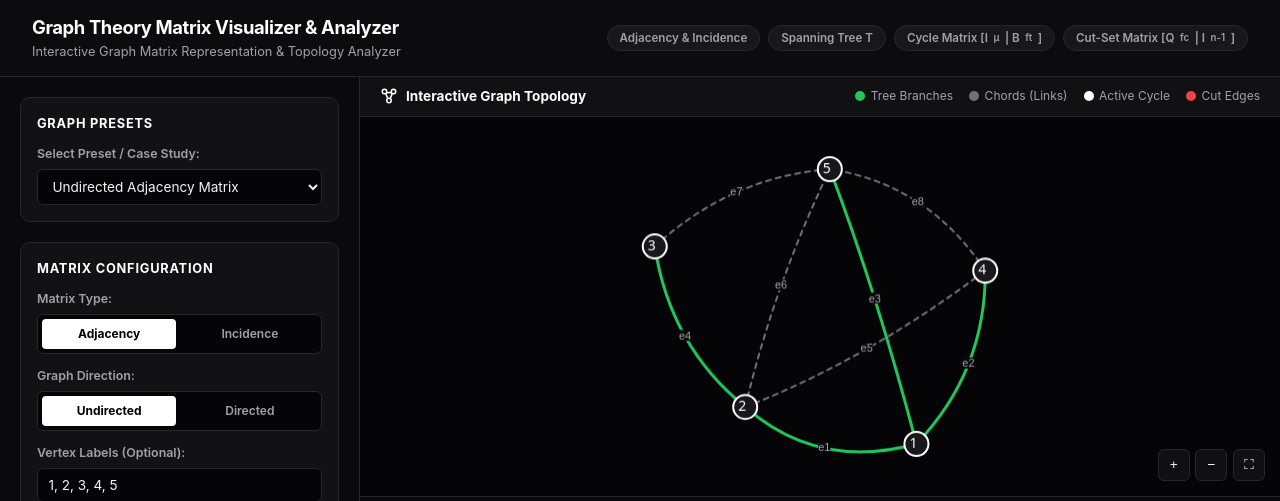
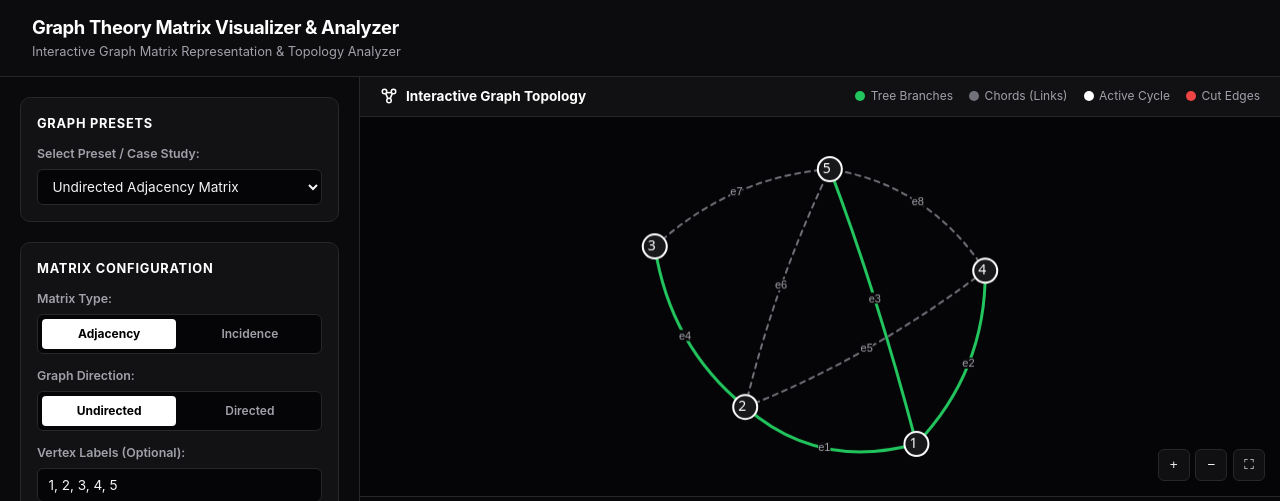
Before and after one commit to rakhahandrian-Git/Matrix_Graph-theory-Group3, a Flask app: page / in a window 1280 px wide. Shown: the top 501 px of the page. Run offline with Flask 3, Linux system fonts and the light colour scheme.

Commit message:
Remove header badges entirely for minimal clean header

```diff
--- a/index.html
+++ b/index.html
@@ -14,12 +14,6 @@
         <h1>Graph Theory Matrix Visualizer & Analyzer</h1>
         <p>Interactive Graph Matrix Representation & Topology Analyzer</p>
       </div>
-    </div>
-    <div class="header-badges">
-      <button type="button" class="badge" data-action="tab-adj" title="Jump to Adjacency & Incidence Matrix">Adjacency &amp; Incidence</button>
-      <button type="button" class="badge" data-action="toggle-tree" title="Highlight Spanning Tree T on Graph">Spanning Tree T</button>
-      <button type="button" class="badge" data-action="tab-cycle" title="Jump to Fundamental Cycle Matrix">Cycle Matrix [I<sub>&mu;</sub> | B<sub>ft</sub>]</button>
-      <button type="button" class="badge" data-action="tab-cutset" title="Jump to Cut-Set Matrix">Cut-Set Matrix [Q<sub>fc</sub> | I<sub>n-1</sub>]</button>
     </div>
   </header>
 
--- a/static/css/style.css
+++ b/static/css/style.css
@@ -68,47 +68,7 @@ header {
   color: var(--text-secondary);
 }
 
-.header-badges {
-  display: flex;
-  gap: 0.5rem;
-  flex-wrap: wrap;
-}
 
-.badge {
-  font-family: inherit;
-  font-size: 0.725rem;
-  padding: 0.3rem 0.75rem;
-  border-radius: 9999px;
-  font-weight: 600;
-  border: 1px solid var(--border-color);
-  background: #18181b;
-  color: var(--text-secondary);
-  cursor: pointer;
-  user-select: none;
-  transition: all 0.15s ease;
-  display: inline-flex;
-  align-items: center;
-  gap: 0.35rem;
-  text-decoration: none;
-  outline: none;
-}
-
-.badge:hover {
-  background: #27272a;
-  border-color: #71717a;
-  color: #ffffff;
-  transform: translateY(-1px);
-}
-
-.badge:active {
-  transform: translateY(1px);
-}
-
-.badge-primary {
-  border-color: #52525b;
-  background: #27272a;
-  color: #ffffff;
-}
 
 .app-container {
   display: grid;
--- a/static/js/app.js
+++ b/static/js/app.js
@@ -187,22 +187,6 @@ function setupEventListeners() {
       if (currentNetwork) currentNetwork.fit({ padding: 60 });
     });
   }
-
-  document.querySelectorAll(".header-badges .badge").forEach(btn => {
-    btn.addEventListener("click", () => {
-      const action = btn.dataset.action;
-      if (action === "tab-adj") {
-        switchToTab("tabAdjacency");
-      } else if (action === "toggle-tree") {
-        const treeBtn = document.getElementById("btnToggleTree");
-        if (treeBtn) treeBtn.click();
-      } else if (action === "tab-cycle") {
-        switchToTab("tabCycle");
-      } else if (action === "tab-cutset") {
-        switchToTab("tabCutset");
-      }
-    });
-  });
 
   document.getElementById("btnExportPng").addEventListener("click", exportGraphPng);
   document.getElementById("btnExportLatex").addEventListener("click", exportLatexModal);
--- a/templates/index.html
+++ b/templates/index.html
@@ -14,12 +14,6 @@
         <h1>Graph Theory Matrix Visualizer & Analyzer</h1>
         <p>Interactive Graph Matrix Representation & Topology Analyzer</p>
       </div>
-    </div>
-    <div class="header-badges">
-      <button type="button" class="badge" data-action="tab-adj" title="Jump to Adjacency & Incidence Matrix">Adjacency &amp; Incidence</button>
-      <button type="button" class="badge" data-action="toggle-tree" title="Highlight Spanning Tree T on Graph">Spanning Tree T</button>
-      <button type="button" class="badge" data-action="tab-cycle" title="Jump to Fundamental Cycle Matrix">Cycle Matrix [I<sub>&mu;</sub> | B<sub>ft</sub>]</button>
-      <button type="button" class="badge" data-action="tab-cutset" title="Jump to Cut-Set Matrix">Cut-Set Matrix [Q<sub>fc</sub> | I<sub>n-1</sub>]</button>
     </div>
   </header>
 
```
